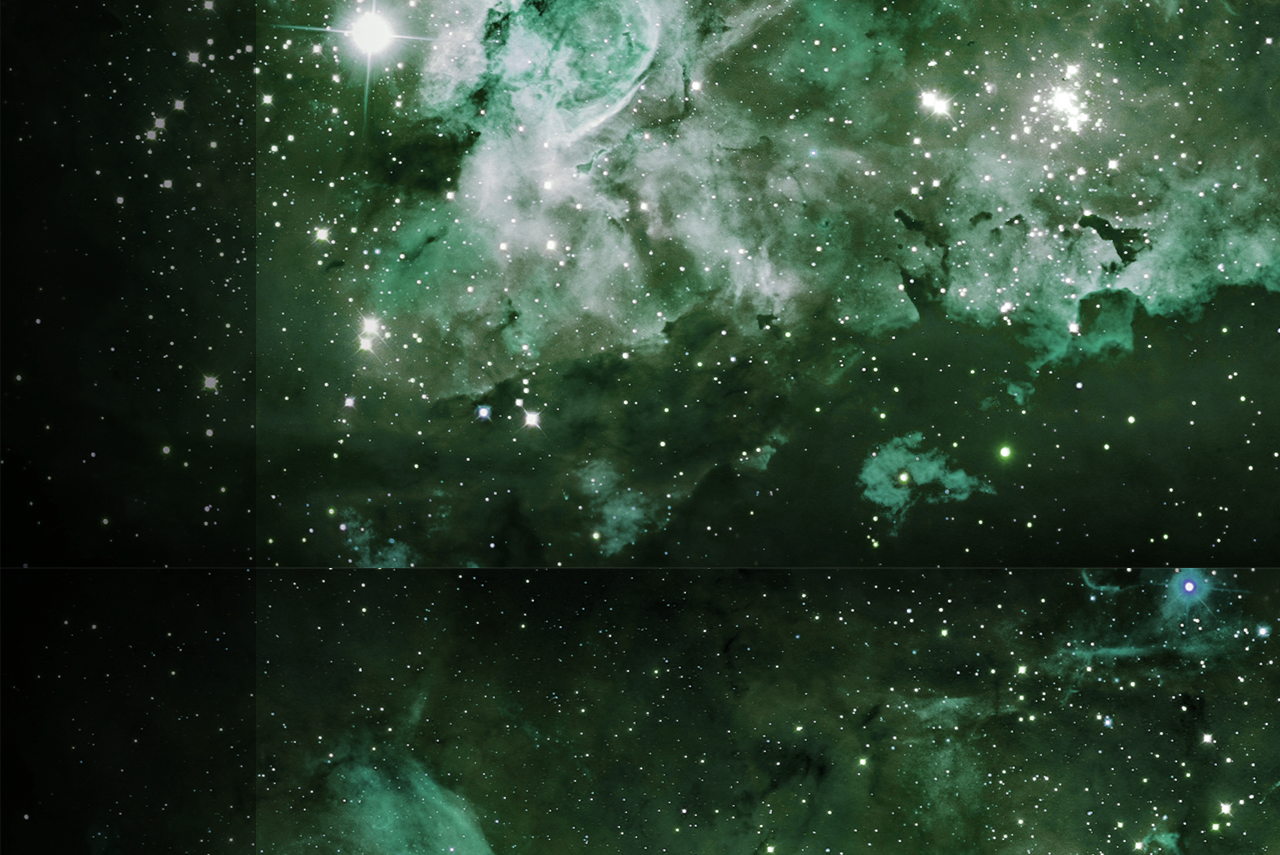
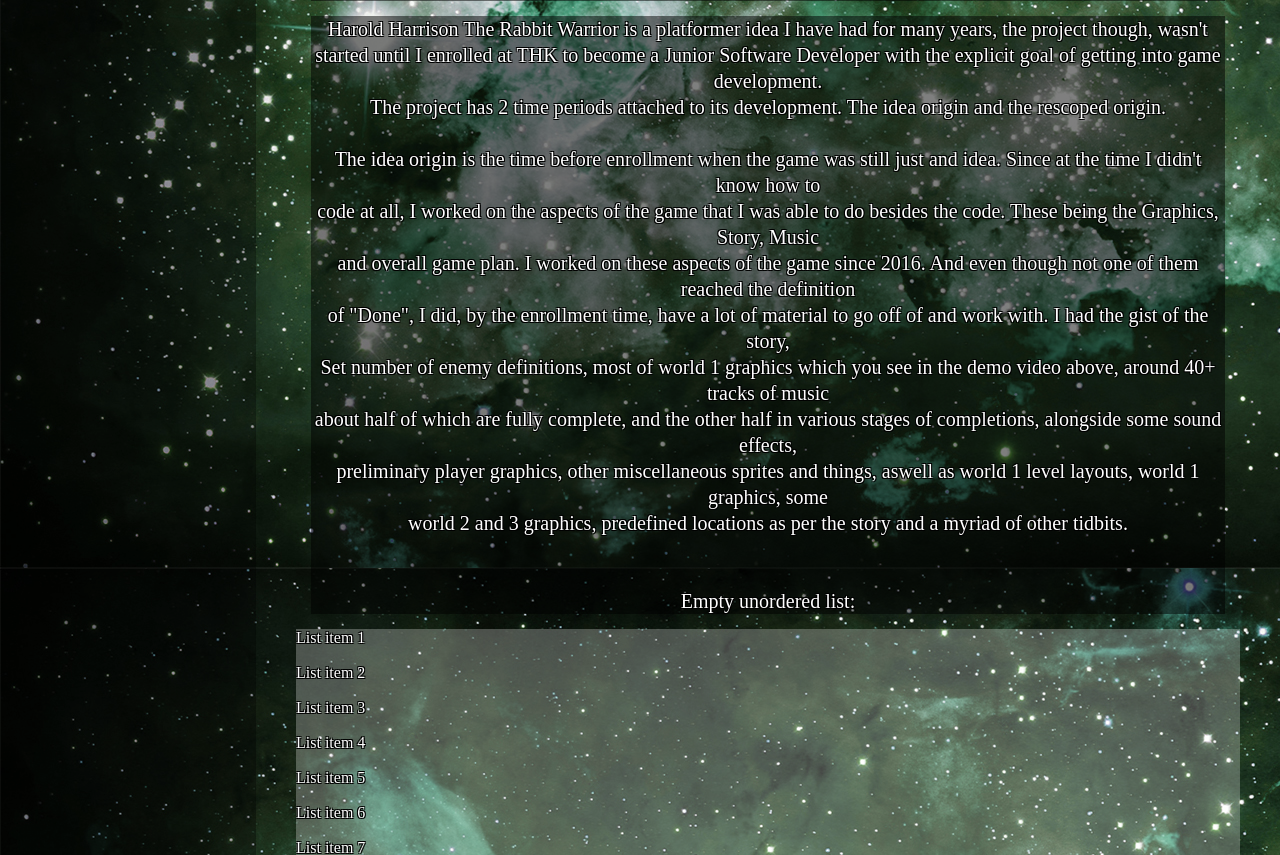
Before and after one commit to Estlib/Portfolio, a PHP site: page /HHTRW.php in a window 1280 px wide. Shown: the part 512-1367 px from the top of the page. Run offline with PHP 8.4, Linux system fonts and the light colour scheme; some web fonts are replaced.

Commit message:
updates to hhtrw and menu

```diff
--- a/HHTRW.php
+++ b/HHTRW.php
@@ -4,7 +4,21 @@
     <br>
     <p style="text-align: center;" id="darkboxed">Harold Harrison The Rabbit Warrior (2d Platformer)
         <br>
-        No content.
+        <iframe width="560" height="315" src="https://www.youtube.com/embed/plNJH_X9Gho" title="YouTube video player" frameborder="0" allow="accelerometer; autoplay; clipboard-write; encrypted-media; gyroscope; picture-in-picture; web-share" allowfullscreen></iframe>
+    </p>
+    <p style="text-align: center;" id="darkboxed">Harold Harrison The Rabbit Warrior is a platformer idea I have had for many years, the project though, wasn't <br>
+        started until I enrolled at THK to become a Junior Software Developer with the explicit goal of getting into game development.<br>
+        The project has 2 time periods attached to its development. The idea origin and the rescoped origin.<br><br>
+        The idea origin is the time before enrollment when the game was still just and idea. Since at the time I didn't know how to <br>
+        code at all, I worked on the aspects of the game that I was able to do besides the code. These being the Graphics, Story, Music<br>
+        and overall game plan. I worked on these aspects of the game since 2016. And even though not one of them reached the definition<br>
+        of "Done", I did, by the enrollment time, have a lot of material to go off of and work with. I had the gist of the story, <br>
+        Set number of enemy definitions, most of world 1 graphics which you see in the demo video above, around 40+ tracks of music<br>
+        about half of which are fully complete, and the other half in various stages of completions, alongside some sound effects,<br>
+        preliminary player graphics, other miscellaneous sprites and things, aswell as world 1 level layouts, world 1 graphics, some <br>
+        world 2 and 3 graphics, predefined locations as per the story and a myriad of other tidbits.<br><br>
+
+
         <br>
         Empty unordered list:
         <br>
@@ -20,6 +34,5 @@
     </p>
 </main>
 </div>
-<?php require("foot.php"); ?>
 </body>
 </html>
--- a/menu.php
+++ b/menu.php
@@ -130,7 +130,7 @@
     #woodworking:checked + li, #bakery:checked + li, #gaming:checked + li, #programming:checked + li, #computing:checked + li,#Jüri:checked + li{
         height: 105px; /* combined height of the section title and clickable links or additional lists - 2 in list +1 title*/
     }
-    #TARge21:checked + li{
+    #TARge21:checked + li, #Studies:checked + li{
         height: 70px; /* combined height of the section title and clickable links or additional lists - 1 in list +1 title*/
     }
     #Languages:checked + li{
@@ -190,6 +190,11 @@
 					<a href="HHTRW.php">HHTRW (N/A)</a>
                     <a href="eelarve.php">Monthly Budget Planner</a>
 				</li>
+                <input type="radio" name="menu" id="Studies">
+				<li>
+					<label for="Studies" class="title">Studies</label>
+					<a href="teachercourseAreng.php">Õpetaja Arengumapp</a>
+				</li>
 				<input type="radio" name="menu" id="TARge21">
 				<li>
 					<label for="TARge21" class="title">TARge21</label>
```
Lines whose indentation alone changed are shown as unchanged.
